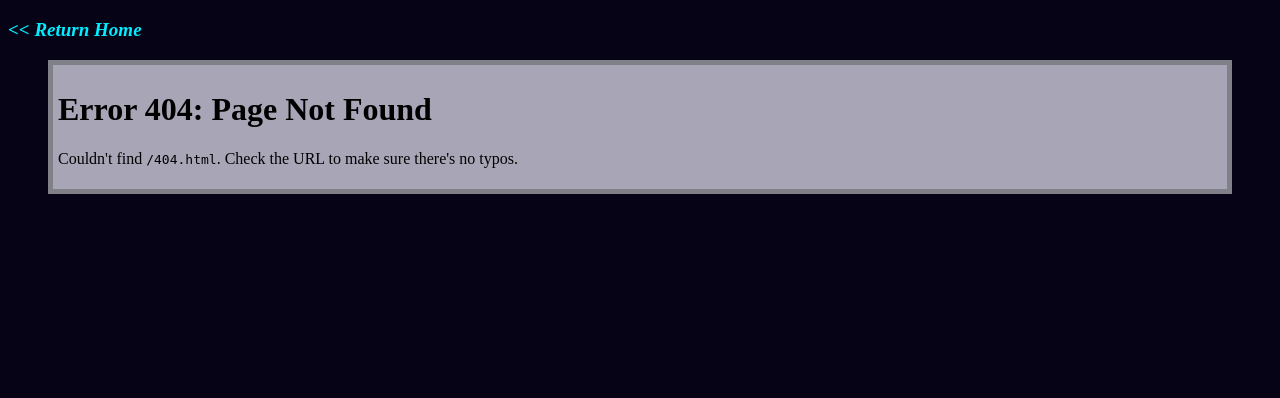
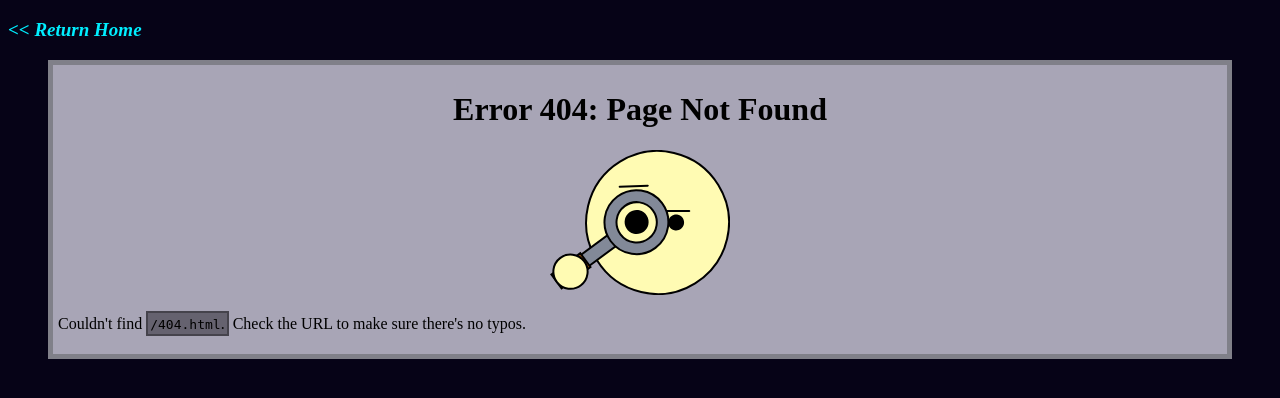
Before and after one commit to king-of-fish/king-of-fish.github.io, a PHP site: page /404.html in a window 1280 px wide. Shown: the top 398 px of the page. Run offline with PHP 8.4, Linux system fonts and the light colour scheme.

Commit message:
Various changes to miscellaneous stuff

```diff
--- a/404.html
+++ b/404.html
@@ -14,8 +14,9 @@
         <a class="goBack" href="/">Return Home</a>
     </p>
     <blockquote class="DS">
-        <h1 id="notFoundHeader" class="NFHead">Error 404: Page Not Found</h1>
-        <p id="notFoundBody" class="NFBody">Couldn't find <span id="notFoundExTxt"></span><code id="notFoundPage" class="NFPage"></code>.<span id="notFoundFinal"> Check the URL to make sure there's no typos.</span></p>
+        <center><h1 id="notFoundHeader" class="NFHead">Error 404: Page Not Found</h1>
+         <img src="media/404 Error.svg"></center>
+        <p id="notFoundBody" class="NFBody">Couldn't find <span id="notFoundExTxt"></span><span class="NFPage"><code id="notFoundPage"></code>.</span><span id="notFoundFinal"> Check the URL to make sure there's no typos.</span></p>
     </blockquote>
     <script src="/media/404_renderer.js"></script>
 </body>
--- a/media/style.css
+++ b/media/style.css
@@ -66,6 +66,13 @@ time#dateAdded {
 	color: #99AA;
 }
 
+.NFPage{
+	background-color:#65626f;
+	padding: 2px;
+	border: 2px #45434c solid;
+}
+
 .smoltext{
 	font-size: 60%;
+
 }
```
Also changed, not shown: media/404 Error.svg (added), media/HumanCostume.svg (deleted).
